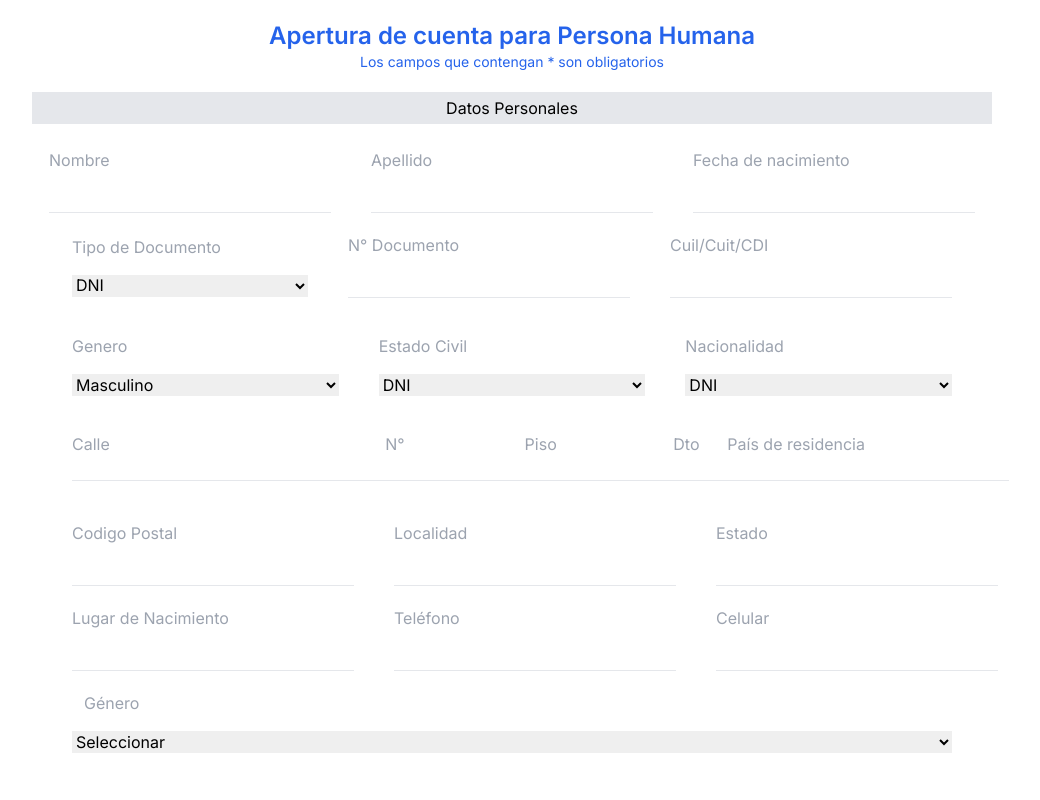
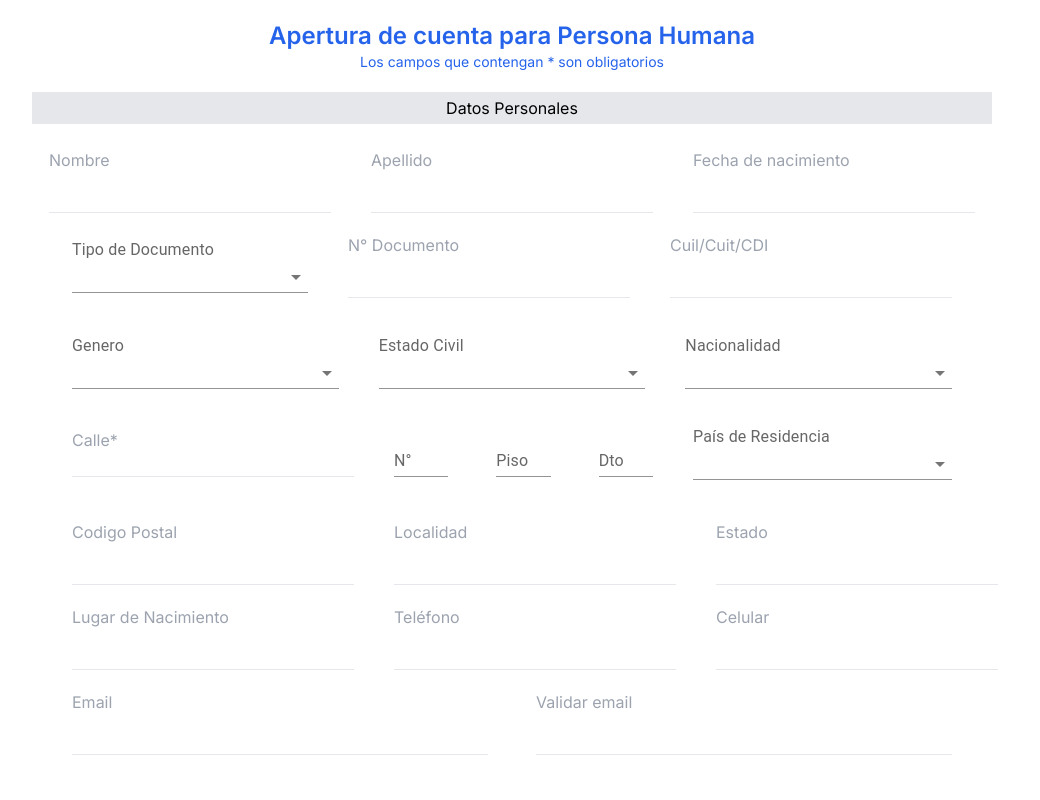
Before and after one commit to rosmildoLopes/formCuyaNext, a Next.js app: page /datosPersonales in a window 1280 px wide. Shown: the top 800 px of the page, without its empty margins (128-1168 px from the left). Built offline with nearby package versions, Linux system fonts and the light colour scheme.

Commit message:
terminar datos personales

```diff
--- a/app/components/DatosPersonalesInput.jsx
+++ b/app/components/DatosPersonalesInput.jsx
@@ -1,6 +1,12 @@
 "use client";
 import React from "react";
 import { useForm } from "react-hook-form";
+import Box from "@mui/material/Box";
+import InputLabel from "@mui/material/InputLabel";
+import MenuItem from "@mui/material/MenuItem";
+import FormControl from "@mui/material/FormControl";
+import Select, { SelectChangeEvent } from "@mui/material/Select";
+import TextField from "@mui/material/TextField";
 
 const DatosPersonalesInput = () => {
   const {
@@ -14,10 +20,14 @@ const DatosPersonalesInput = () => {
   };
 
   return (
-    <div className=" mx-auto">
+    <div className="">
       <div className="flex flex-col justify-center items-center">
-        <h2 className=" text-2xl font-semibold text-blue-600 pt-5">Apertura de cuenta para Persona Humana</h2>
-        <p className="text-blue-600 text-sm mb-5">Los campos que contengan * son obligatorios</p>
+        <h2 className=" text-2xl font-semibold text-blue-600 pt-5">
+          Apertura de cuenta para Persona Humana
+        </h2>
+        <p className="text-blue-600 text-sm mb-5">
+          Los campos que contengan * son obligatorios
+        </p>
       </div>
 
       <div className="flex flex-col justify-center items-center h-auto">
@@ -35,7 +45,7 @@ const DatosPersonalesInput = () => {
               <input
                 className=" border-b outline-none px-6 appearance-none"
                 type="text"
-                {...register("name", {
+                {...register("nombre", {
                   required: true,
                 })}
               />
@@ -70,21 +80,23 @@ const DatosPersonalesInput = () => {
           {/* Segunda Linea */}
           <div className="flex flex-col justify-center items-center md:flex-row gap-10 mb-4">
             <div className="flex flex-col justify-center items-left w-1/3">
-              <label className="text-gray-400 text-left mb-4">
+              <InputLabel id="demo-simple-select-standard-label">
                 Tipo de Documento
-              </label>
-              <select
-                className="outline-none"
-                {...register("tipoDocumento", {
+              </InputLabel>
+              <Select variant="standard"
+                {...register("tipoDeDocumento", {
                   required: true,
                 })}
+                label="tipoDeDocumento"
               >
-                <option value="">DNI</option>
-                <option value="lc">L.C.</option>
-                <option value="le">L.E.</option>
-                <option value="pasaporte">Pasaporte</option>
-                <option value="otro">Otro</option>
-              </select>
+                <MenuItem value="dni">
+                  <em>DNI</em>
+                </MenuItem>
+                <MenuItem value="le">L.E.</MenuItem>
+                <MenuItem value="lc">L.C.</MenuItem>
+                <MenuItem value="pasaporte">Pasaporte</MenuItem>
+                <MenuItem value="otro">Otro</MenuItem>
+              </Select>
             </div>
 
             <div className="flex flex-col justify-center items-left w-1/3">
@@ -92,7 +104,10 @@ const DatosPersonalesInput = () => {
                 N° Documento
               </label>
               <input
-                className=" border-b outline-none px-6 appearance-none"
+                {...register("numeroDeDocumento", {
+                  required: true,
+                })}
+                className=" border-b outline-none px-6 remove-arrow"
                 type="number"
               />
             </div>
@@ -102,7 +117,7 @@ const DatosPersonalesInput = () => {
                 Cuil/Cuit/CDI
               </label>
               <input
-                className=" border-b outline-none px-6 appearance-none"
+                className=" border-b outline-none px-6 remove-arrow"
                 type="number"
                 {...register("cuit/cuil/cdi", {
                   required: true,
@@ -113,114 +128,91 @@ const DatosPersonalesInput = () => {
           {/* Tercera Linea */}
           <div className="flex flex-col md:flex-row gap-10 mb-4">
             <div className="flex flex-col justify-center items-left w-1/3">
-              <label className="text-gray-400 text-left mb-4">Genero</label>
-              <select
-                className="outline-none"
+              <InputLabel id="demo-simple-select-standard-label">
+                Genero
+              </InputLabel>
+              <Select variant="standard"
                 {...register("genero", {
                   required: true,
                 })}
+                label="genero"
               >
-                <option value="">Masculino</option>
-                <option value="lc">L.C.</option>
-                <option value="le">L.E.</option>
-                <option value="pasaporte">Pasaporte</option>
-                <option value="otro">Otro</option>
-              </select>
+                <MenuItem value="masculino">Masculino</MenuItem>
+                <MenuItem value="femenino">Femenino</MenuItem>
+                <MenuItem value="No binario">No binario</MenuItem>
+                <MenuItem value="otro">Otro</MenuItem>
+              </Select>
             </div>
             <div className="flex flex-col justify-center items-left w-1/3">
-              <label className="text-gray-400 text-left mb-4">
+              <InputLabel id="demo-simple-select-standard-label">
                 Estado Civil
-              </label>
-              <select
-                className="outline-none"
-                {...register("tipoDocumento", {
+              </InputLabel>
+              <Select variant="standard"
+                {...register("estadoCivil", {
                   required: true,
                 })}
               >
-                <option value="">DNI</option>
-                <option value="lc">L.C.</option>
-                <option value="le">L.E.</option>
-                <option value="pasaporte">Pasaporte</option>
-                <option value="otro">Otro</option>
-              </select>
+                <MenuItem value="soltero">Soltero</MenuItem>
+                <MenuItem value="casado">Casado</MenuItem>
+                <MenuItem value="viudo">Viudo</MenuItem>
+                <MenuItem value="vivorciado">Divorciado</MenuItem>
+              </Select>
             </div>
             <div className="flex flex-col justify-center items-left w-1/3">
-              <label className="text-gray-400 text-left mb-4">
+              <InputLabel id="demo-simple-select-standard-label">
                 Nacionalidad
-              </label>
-              <select
-                className="outline-none"
-                {...register("tipoDocumento", {
+              </InputLabel>
+              <Select variant="standard"
+                {...register("nacionalidad", {
                   required: true,
                 })}
               >
-                <option value="">DNI</option>
-                <option value="lc">L.C.</option>
-                <option value="le">L.E.</option>
-                <option value="pasaporte">Pasaporte</option>
-                <option value="otro">Otro</option>
-              </select>
+                <MenuItem value="angentina">Argentina</MenuItem>
+                <MenuItem value="brasil">Brasil</MenuItem>
+                <MenuItem value="mexico">Mexico</MenuItem>
+                <MenuItem value="españa">España</MenuItem>
+              </Select>
             </div>
           </div>
           {/* Quarta Linea */}
           <div className="flex flex-col md:flex-row gap-10 mb-5">
             <div className="flex flex-col justify-center items-left w-1/3">
-              <label className="text-gray-400 text-left">Calle</label>
+              <label className="text-gray-400 text-left">Calle*</label>
               <input
                 className=" border-b outline-none px-6 appearance-none"
                 type="text"
-                {...register("street", {
+                {...register("calle", {
                   required: true,
                 })}
               />
             </div>
 
             <div className="flex flex-row justify-center items-left w-1/3 gap-12">
-              <div className="flex flex-col justify-center items-center w-1/3 ">
-                <label className="text-gray-400 text-left">N°</label>
-                <input
-                  className=" border-b outline-none  appearance-none"
-                  type="text"
-                  {...register("surname", {
-                    required: true,
-                  })}
-                />
+              <div className="flex justify-center items-center w-1/3 ">
+                <TextField label="N°" variant="standard" />
               </div>
-              <div className="flex flex-col justify-center items-center w-1/3">
-                <label className="text-gray-400 text-left">Piso</label>
-                <input
-                  className=" border-b outline-none px-6 appearance-none"
-                  type="text"
-                  {...register("surname", {
-                    required: true,
-                  })}
-                />
+              <div className="flex justify-center items-center w-1/3 ">
+                <TextField label="Piso" variant="standard" />
               </div>
-              <div className="flex flex-col justify-center items-center w-1/3">
-                <label className="text-gray-400 text-left">Dto</label>
-                <input
-                  className=" border-b outline-none px-6 appearance-none"
-                  type="text"
-                  {...register("surname", {
-                    required: true,
-                  })}
-                />
+              <div className="flex justify-center items-center w-1/3 ">
+                <TextField label="Dto" variant="standard" />
               </div>
             </div>
+
             <div className="flex flex-col justify-center items-left w-1/3">
-              <label className="text-gray-400 text-left">
-                País de residencia
-              </label>
-              <input
-                className=" border-b outline-none px-6 appearance-none"
-                type="number"
-                {...register("birth", {
+              <InputLabel id="demo-simple-select-standard-label">
+                País de Residencia
+              </InputLabel>
+              <Select variant="standard"
+                {...register("pais", {
                   required: true,
                 })}
-              />
-              {errors.birth?.type === "required" && (
-                <p className="text-red-600">El campo es obligatorio</p>
-              )}
+              >
+                <MenuItem value="angentina">Argentina</MenuItem>
+                <MenuItem value="brasil">Brasil</MenuItem>
+                <MenuItem value="mexico">Mexico</MenuItem>
+                <MenuItem value="españa">España</MenuItem>
+              </Select>
             </div>
           </div>
           {/* Quinta Linea */}
@@ -239,9 +231,7 @@ const DatosPersonalesInput = () => {
             </div>
 
             <div className="flex flex-col justify-center items-left w-1/3">
-              <label className="text-gray-400 text-left mb-4">
-                Localidad
-              </label>
+              <label className="text-gray-400 text-left mb-4">Localidad</label>
               <input
                 className=" border-b outline-none px-6 appearance-none"
                 type="text"
@@ -251,9 +241,7 @@ const DatosPersonalesInput = () => {
               />
             </div>
             <div className="flex flex-col justify-center items-left w-1/3">
-              <label className="text-gray-400 text-left mb-4">
-                Estado
-              </label>
+              <label className="text-gray-400 text-left mb-4">Estado</label>
               <input
                 className=" border-b outline-none px-6 appearance-none"
                 type="number"
@@ -282,9 +270,7 @@ const DatosPersonalesInput = () => {
             </div>
 
             <div className="flex flex-col justify-center items-left w-1/3">
-              <label className="text-gray-400 text-left mb-4">
-                Teléfono
-              </label>
+              <label className="text-gray-400 text-left mb-4">Teléfono</label>
               <input
                 className=" border-b outline-none px-6 appearance-none"
                 type="text"
@@ -294,9 +280,7 @@ const DatosPersonalesInput = () => {
               />
             </div>
             <div className="flex flex-col justify-center items-left w-1/3">
-              <label className="text-gray-400 text-left mb-4">
-                Celular
-              </label>
+              <label className="text-gray-400 text-left mb-4">Celular</label>
               <input
                 className=" border-b outline-none px-6 appearance-none"
                 type="number"
@@ -309,23 +293,34 @@ const DatosPersonalesInput = () => {
               )}
             </div>
           </div>
-
-          <div className="flex flex-col ">
-            <label className="text-gray-400 text-left mb-4 pl-3">Género</label>
-            <select
-              className="outline-none"
-              {...register("genero", {
-                required: true,
-              })}
-            >
-              <option value="">Seleccionar</option>
-              <option value="masculino">Masculino</option>
-              <option value="femenino">Femenino</option>
-              <option value="no_binario">No binario</option>
-            </select>
-            {errors.genero?.type === "required" && (
-              <p className="text-red-600">Este campo es obligatorio</p>
-            )}
+          {/* Sexta Linea */}
+          <div className="flex flex-col md:flex-row gap-12 justify-between">
+            <div className="flex flex-col justify-center items-left w-1/2">
+              <label className="text-gray-400 text-left mb-4">Email</label>
+              <input
+                className=" border-b outline-none px-6 appearance-none"
+                type="mail"
+                {...register("email", {
+                  required: true,
+                })}
+              />
+              {errors.genero?.type === "required" && (
+                <p className="text-red-600">Este campo es obligatorio</p>
+              )}
+            </div>
+            <div className="flex flex-col justify-center items-left w-1/2">
+              <label className="text-gray-400 text-left mb-4 "> Validar email</label>
+              <input
+                className=" border-b outline-none px-6 appearance-none"
+                type="mail"
+                {...register("validarEmail", {
+                  required: true,
+                })}
+              />
+              {errors.genero?.type === "required" && (
+                <p className="text-red-600">Este campo es obligatorio</p>
+              )}
+            </div>
           </div>
         </form>
       </div>
```
Also changed, not shown: app/globals.css (+8 -0 lines).
